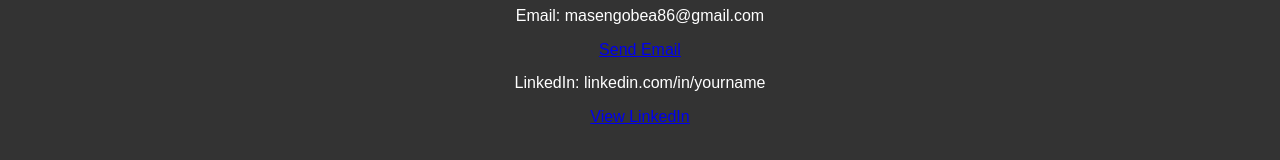
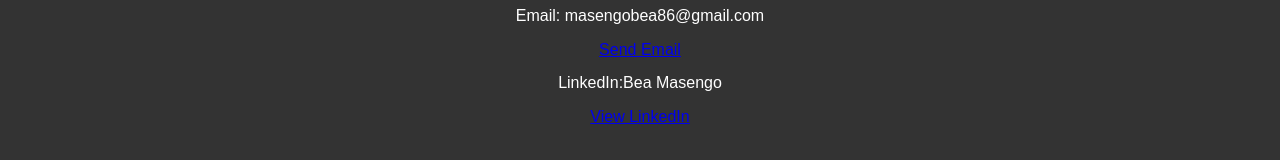
Before and after one commit to baebea86-code/portfolio-test, a plain HTML site: page index.html in a window 1280 px wide. Shown: the part 1310-1470 px from the top of the page. Drawn offline with Linux system fonts and the light colour scheme.

Commit message:
Update LinkedIn name in contact section

```diff
--- a/index.html
+++ b/index.html
@@ -94,7 +94,7 @@
     <h2>Contact Me</h2>
     <p>Email: masengobea86@gmail.com</p>
     <a href="https://mail.google.com/mail/u/0/#inbox" target="_blank">Send Email</a>
-    <p>LinkedIn: linkedin.com/in/yourname</p>
+    <p>LinkedIn:Bea Masengo</p>
     <a href="https://www.linkedin.com/in/bea-masengo-149a1a2b2" target="_blank">View LinkedIn</a>
   </section>
 
```
